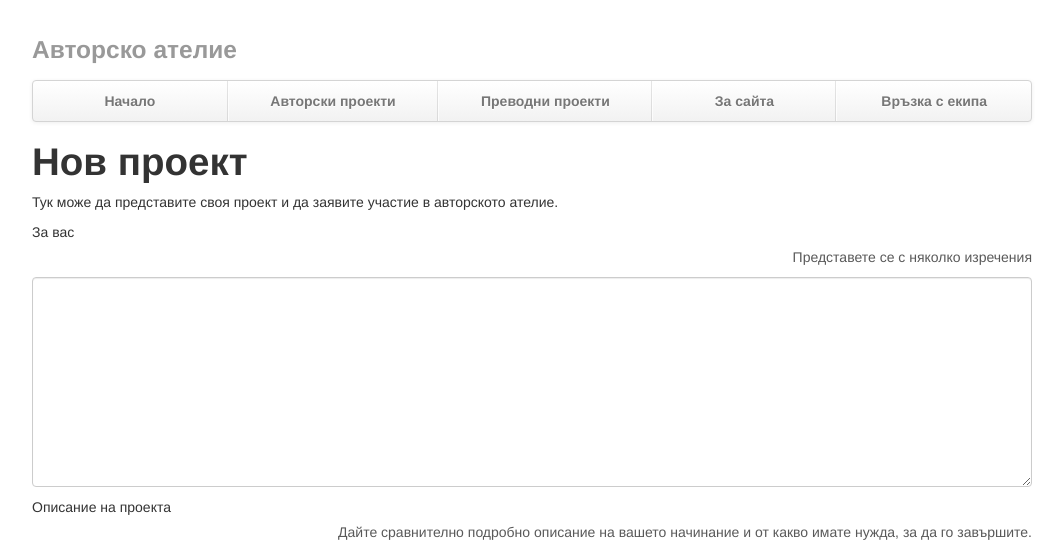
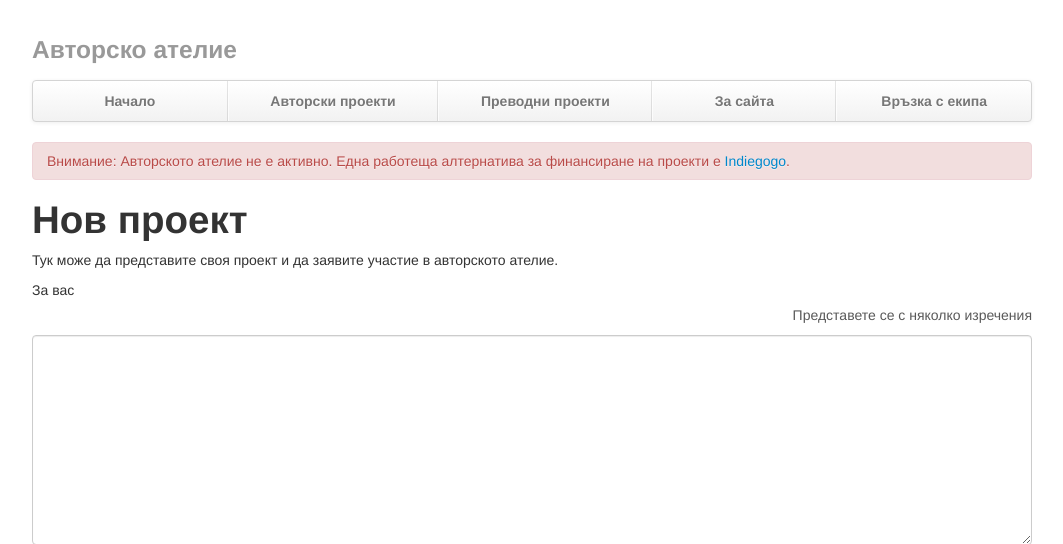
Before and after one commit to chitanka/creatro, a PHP site: template app/views/projects-new.html.twig in a window 1280 px wide. Shown: the top 544 px of the page, without its empty margins (108-1171 px from the left). Run offline with PHP 8.4, Linux system fonts and the light colour scheme; the template is opened without the code that fills it, so the values that code supplies are empty; some libraries are stand-ins or nearby versions.

Commit message:
link to indiegogo

```diff
--- a/app/views/projects-new.html.twig
+++ b/app/views/projects-new.html.twig
@@ -1,6 +1,10 @@
 {% extends "base.html.twig" %}
 
 {% block content %}
+    <div class="alert alert-error">
+		Внимание: Авторското ателие не е активно. Една работеща алтернатива за финансиране на проекти е <a href="http://indiegogo.com">Indiegogo</a>.
+    </div>
+
 	<h1>Нов проект</h1>
 
 	{% if success_message is defined %}
```
